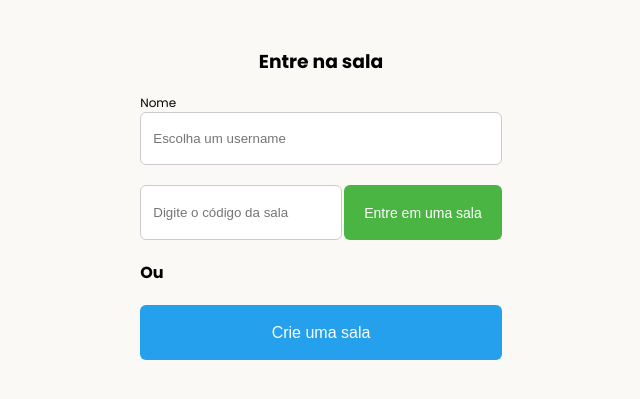
After one commit to anaventura1811/flask-websocket-chat, a Flask app: template templates/home.html in a window 1280 px wide. The commit adds this page. Shown: the top 399 px of the page, without its empty margins (319-959 px from the left). Run offline with Flask 3, Linux system fonts and the light colour scheme; the template is opened without the code that fills it, so the values that code supplies are empty; some libraries are stand-ins or nearby versions.

Commit message:
feat: socketio config, create templates folder, add some css to home.html

```diff
--- a/app.py
+++ b/app.py
@@ -1,12 +1,72 @@
-from flask import Flask, render_template
+from flask import Flask, render_template, request
+from flask_socketio import SocketIO
+from dotenv import load_dotenv
+import os
+from helpers import generate_unique_code
+
+
+load_dotenv()
 
 app = Flask(__name__)
+app.config['SECRET_KEY'] = os.getenv('SECRET_KEY')
+
+socketio = SocketIO(app)
 
 
-@app.route('/', methods=['GET'])
+rooms = {}
+session = {}
+
+
+@app.route('/', methods=['GET', 'POST'])
+def home():
+    if request.method == 'POST':
+        name = request.form.get("name")
+        code = request.form.get("code")
+        join = request.form.get("join", False)
+        create = request.form.get("create", False)
+
+        if not name:
+            return render_template(
+                'home.html',
+                error="Por favor, digite um username",
+                code=code,
+                name=name,
+                )
+        if join and not code:
+            return render_template(
+                'home.html',
+                error="Por favor, digite o código da sala",
+                code=code,
+                name=name,
+                )
+        room = code
+        if create:
+            room = generate_unique_code(length=4, rooms=rooms)
+            rooms[room] = {"members": 0, "messages": []}
+        elif code not in rooms:
+            return render_template("home.html",
+                                   error="Sala não existe!",
+                                   code=code,
+                                   name=name)
+        session["room"] = room
+        session["name"] = name
+    return render_template('home.html')
+
+
+@app.route('/chat', methods=['GET'])
 def get_page():
     return render_template('index.html')
 
 
+@socketio.on('connect')
+def connect():
+    print('>>>> Client is connected!!')
+
+
+@socketio.on('disconnect')
+def disconnect():
+    print('Client has disconnect from sockets')
+
+
 if __name__ == '__main__':
-    app.run(debug=True)
+    socketio.run(app, debug=True)
--- /dev/null
+++ b/static/css/styles.css
@@ -0,0 +1,98 @@
+body {
+  box-sizing: "box";
+  font-family: 'Poppins', sans-serif;
+  background-color: #faf9f6;
+}
+
+h3 {
+  align-self: center;
+  text-align: center;
+}
+
+.content {
+  display: flex;
+  flex-direction: column;
+  max-width: 1200px;
+  padding: 20px;
+  margin: 0 auto;
+}
+
+form {
+  display: flex;
+  flex-direction: column;
+  justify-content: space-between;
+  margin: 0 auto;
+}
+
+.username {
+  display: flex;
+  flex-direction: column;
+  margin: 0 auto;
+  max-width: 100%;
+  width: 100%;
+}
+
+input {
+  height: 35px;
+  padding: 8px;
+  padding-left: 12px;
+  margin-bottom: 20px;
+  border-radius: 6px;
+  border: 1px solid #ccc;
+}
+
+label {
+  font-size: 12px;
+}
+
+button {
+  cursor: pointer;
+  height: 55px;
+  border: none;
+  padding: 8px 20px;
+  margin-bottom: 20px;
+  border-radius: 6px;
+  width: 100%;
+  background-color: #4BB543;
+  color: #fff;
+  font-weight: 500;
+  font-size: 16px;
+}
+
+.create {
+    background-color: #24a0ed;
+}
+
+.join {
+  display: flex;
+  justify-content: stretch;
+  align-items: stretch;
+  gap: 2px;
+  width: 100%;
+  margin: 0 auto;
+}
+
+#join-input {
+  height: unset;
+  width: 100%;
+  min-width: 180px;
+}
+
+.join-btn {
+    padding: 8px 20px;
+    width: 100%;
+    max-width: unset;
+    font-size: 14px;
+}
+
+button:hover {
+    opacity: 0.8;
+}
+
+strong {
+  margin-bottom: 20px;
+}
+
+.error-msg {
+  color: red;
+}
--- /dev/null
+++ b/templates/base.html
@@ -0,0 +1,16 @@
+<!DOCTYPE html>
+<html lang="en">
+<head>
+  <meta charset="UTF-8">
+  <meta name="viewport" content="width=device-width, initial-scale=1.0">
+  <title>Chat App</title>
+  <link rel="preconnect" href="https://fonts.googleapis.com">
+  <link rel="preconnect" href="https://fonts.gstatic.com" crossorigin>
+  <link href="https://fonts.googleapis.com/css2?family=Poppins:ital,wght@0,100;0,200;0,300;0,400;0,500;0,600;0,700;0,800;0,900;1,100;1,200;1,300;1,400;1,500;1,600;1,700;1,800;1,900&display=swap" rel="stylesheet">
+  <link rel="stylesheet" href="{{url_for('static', filename='css/styles.css')}}"/>
+  <script src="https://cdnjs.cloudflare.com/ajax/libs/socket.io/4.0.1/socket.io.js" integrity="sha512-q/dWJ3kcmjBLU4Qc47E4A9kTB4m3wuTY7vkFJDTZKjTs8jhyGQnaUrxa0Ytd0ssMZhbNua9hE+E7Qv1j+DyZwA==" crossorigin="anonymous"></script>
+</head>
+<body>
+    <div class="content">{% block content %} {% endblock %}</div>
+</body>
+</html>
--- /dev/null
+++ b/templates/home.html
@@ -0,0 +1,22 @@
+{% extends 'base.html' %}
+{% block content %}
+<h3>Entre na sala</h3>
+<form method="post">
+    <div class="username">
+        <label>Nome</label>
+        <input type="text" placeholder="Escolha um username" name="name" value="{{name}}" />
+    </div>
+    <div class="join">
+        <input id="join-input" type="text" placeholder="Digite o código da sala" name="code" value="{{code}}" />
+        <button type="submit" name="join" class="join-btn">Entre em uma sala</button>
+    </div>
+
+    <strong>Ou</strong>
+    <button type="submit" name="create" class="create">Crie uma sala</button>
+    {% if error %}
+    <p class="error-msg">
+      {{ error }}
+    </p>
+    {% endif %}
+</form>
+{% endblock %}
--- a/templates/index.html
+++ b/templates/index.html
@@ -9,7 +9,7 @@
    <body>
        <ul id="messages"></ul>
        <form id="form" action="">
-           <input id="input" autocomplete="off" /><button>Enviar</button>
+           <input id="input" autocomplete="off" /><button type="submit">Enviar</button>
        </form>
 
        <script src="https://cdnjs.cloudflare.com/ajax/libs/socket.io/3.0.4/socket.io.js"></script>
@@ -17,13 +17,15 @@
            var socket = io.connect('http://' + document.domain + ':' + location.port);
 
            socket.on('message', function(msg) {
+              console.log('msg: ', msg);
                var ul = document.getElementById('messages');
                var li = document.createElement('li');
                li.appendChild(document.createTextNode(msg));
                ul.appendChild(li);
            });
 
-           document.getElementById('form').onsubmit = function() {
+           document.getElementById('form').onsubmit = function(ev) {
+               ev.preventDefault();
                socket.emit('message', document.getElementById('input').value);
                document.getElementById('input').value = '';
                return false;
```
Also changed, not shown: helpers.py (added, +12 -0 lines), templates/room.html (added, +11 -0 lines), 1 other file.
